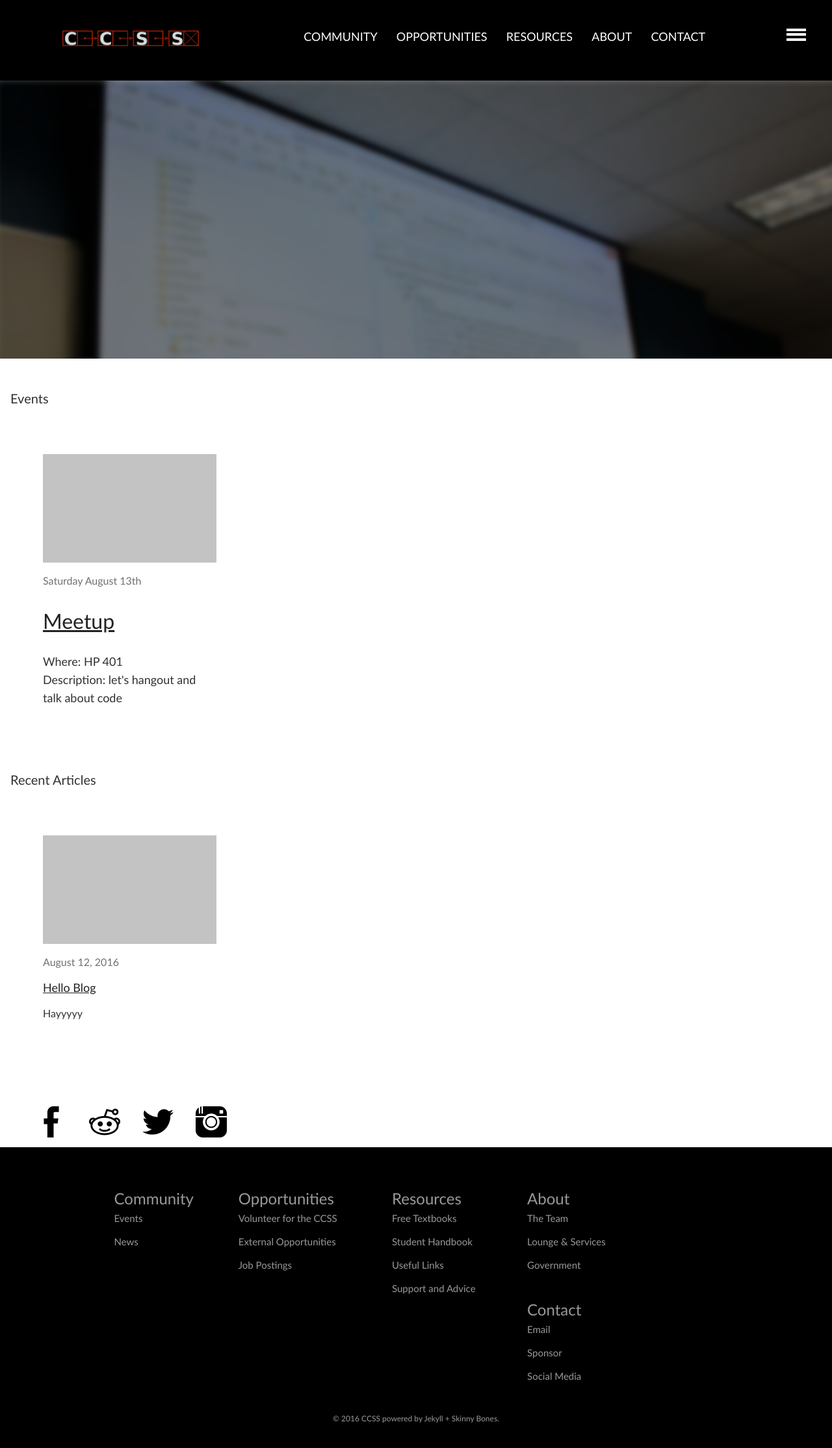
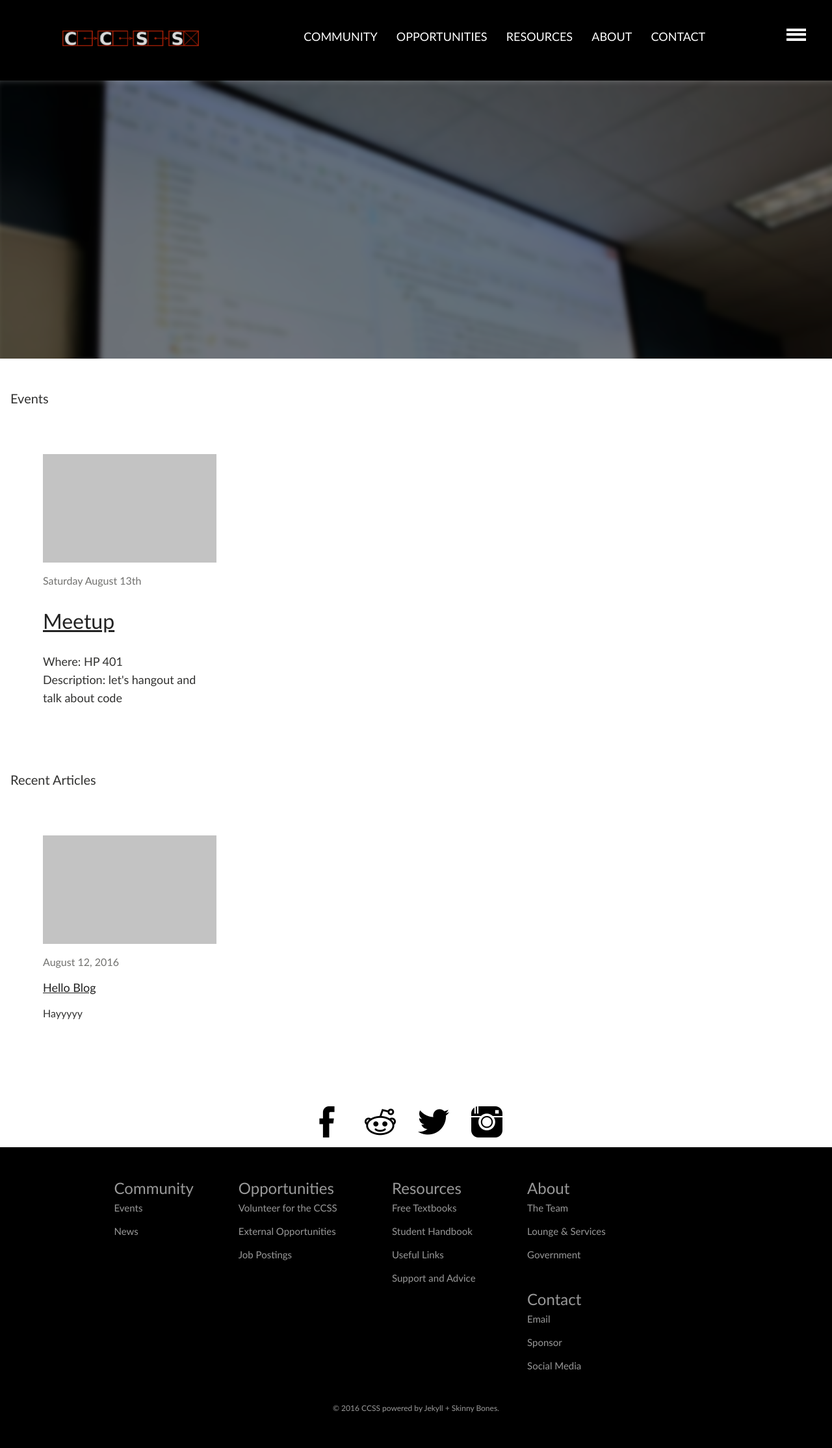
Before and after one commit to brittnylapierre/ccss_web, a Jekyll site: the page built from index.md, in a window 1280 px wide. Shown: the top 2229 px of the page at 65% size. Built offline with Jekyll 4.4.1, drawn with Linux system fonts in a browser that asks for light colours.

Commit message:
Updated _layout.scss

```diff
--- a/_sass/_layout.scss
+++ b/_sass/_layout.scss
@@ -398,6 +398,9 @@
 	width: 100vw;
 	background-color: white;
     ul {
+    	width: 433px;
+    	position: relative;
+    	margin: auto;
     	li{
         	display:inline-block;
         	position: relative;
```
